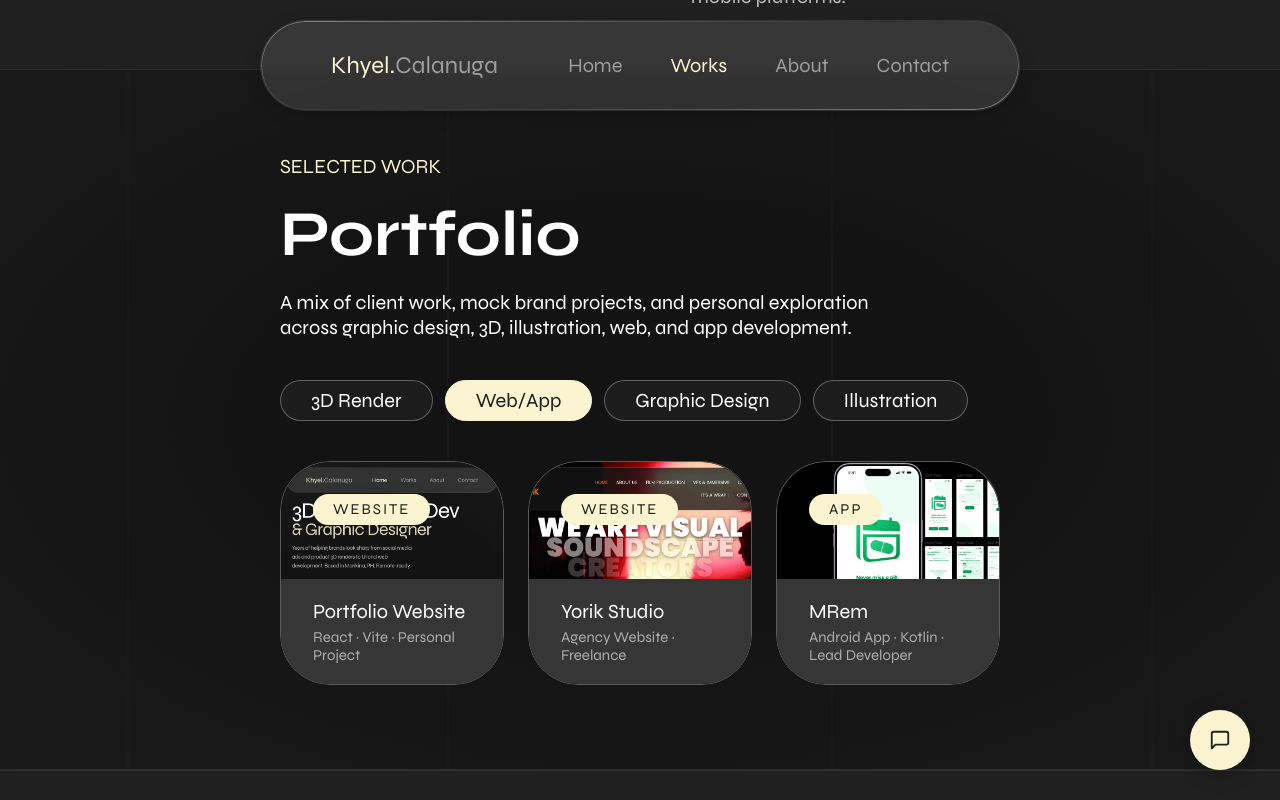
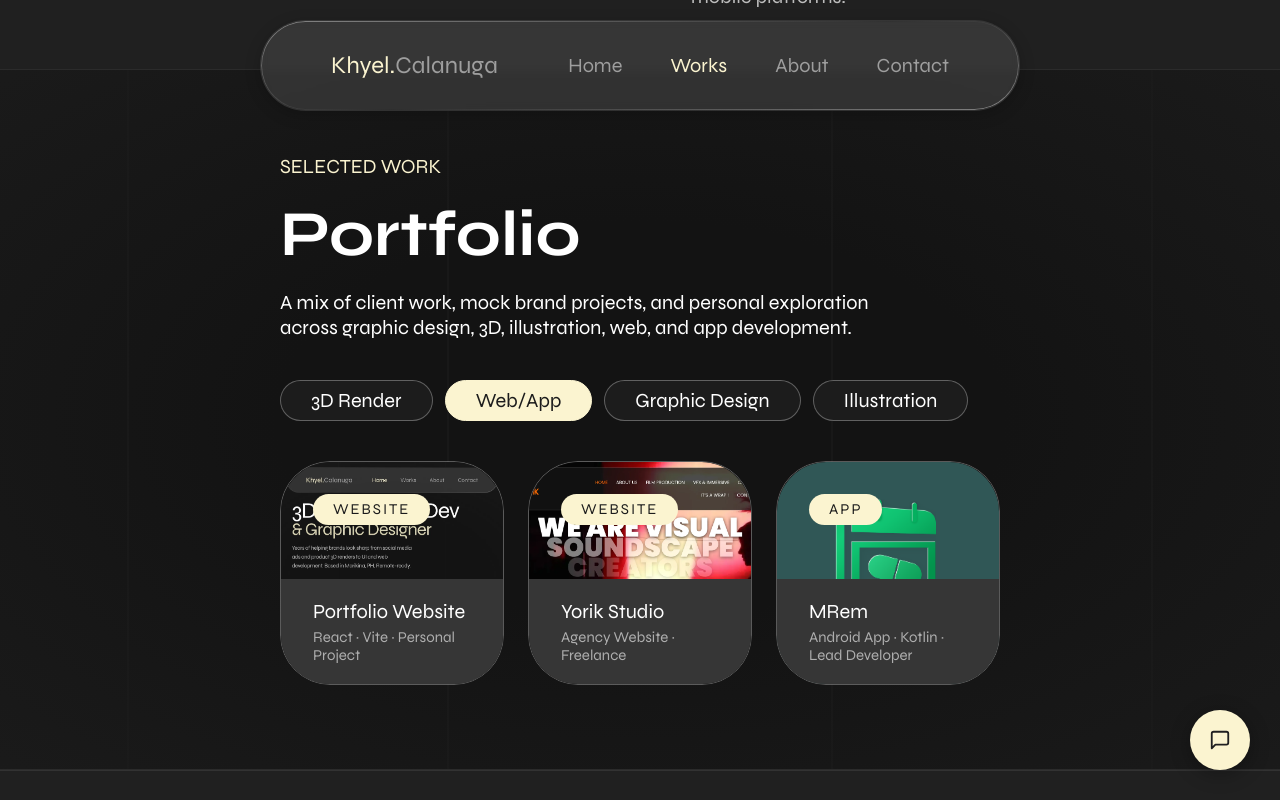
Before and after one commit to khyelcalanuga-lgtm/myportfolio, a React (Vite) app: page / in a window 1280 px wide. Both pictures are taken after a click on the button "Web/App". Shown: the part 1840-2640 px from the top of the page. Built offline with nearby package versions, Linux system fonts and the light colour scheme.

Commit message:
Add MREMM image and update project details in portfolio cards

```diff
--- a/src/components/shapes/portfoliocards.jsx
+++ b/src/components/shapes/portfoliocards.jsx
@@ -37,6 +37,7 @@ import Rndm from '../../assets/illustration/rndm.webp'
 import Rndm3 from '../../assets/illustration/rndm3.webp'
 import Rrrr from '../../assets/illustration/rrrr.webp'
 import MRemCover from '../../assets/Screenshot 2026-07-02 121814.png'
+import MREMM from '../../assets/MREMM.png'
 
 const projects = [
     {
@@ -80,7 +81,7 @@ const projects = [
         category: 'Web/App',
         badge: 'WEBSITE',
         description: 'React · Vite · Personal Project',
-        link: 'https://khyelcalanuga.vercel.app/',
+        link: 'https://khyelcalanuga.dev/',
         image: PortfolioPreview,
     },
     {
@@ -98,7 +99,8 @@ const projects = [
         category: 'Web/App',
         badge: 'APP',
         description: 'Android App · Kotlin · Lead Developer',
-        image: MRemCover,
+        image: MREMM,
+        images: [MRemCover],
     },
     {
         id: 1,
@@ -339,10 +341,10 @@ const Portfoliocards = () => {
                             onClick={() => openLightbox(project)}
                             style={{ cursor: project.image || project.images ? 'pointer' : 'default' }}
                         >
-                            {project.images
-                                ? <img src={project.images[0]} alt={project.title} className="card-img" loading="lazy" />
-                                : project.image && <img src={project.image} alt={project.title} className="card-img" loading="lazy"
+                            {project.image
+                                ? <img src={project.image} alt={project.title} className="card-img" loading="lazy"
                                     style={project.id === 31 ? { objectPosition: 'left' } : undefined} />
+                                : project.images && <img src={project.images[0]} alt={project.title} className="card-img" loading="lazy" />
                             }
                             <span className="card-category-badge">{project.badge || project.category}</span>
                             <div className="card-content">
```
Also changed, not shown: src/assets/MREMM.png (added).
